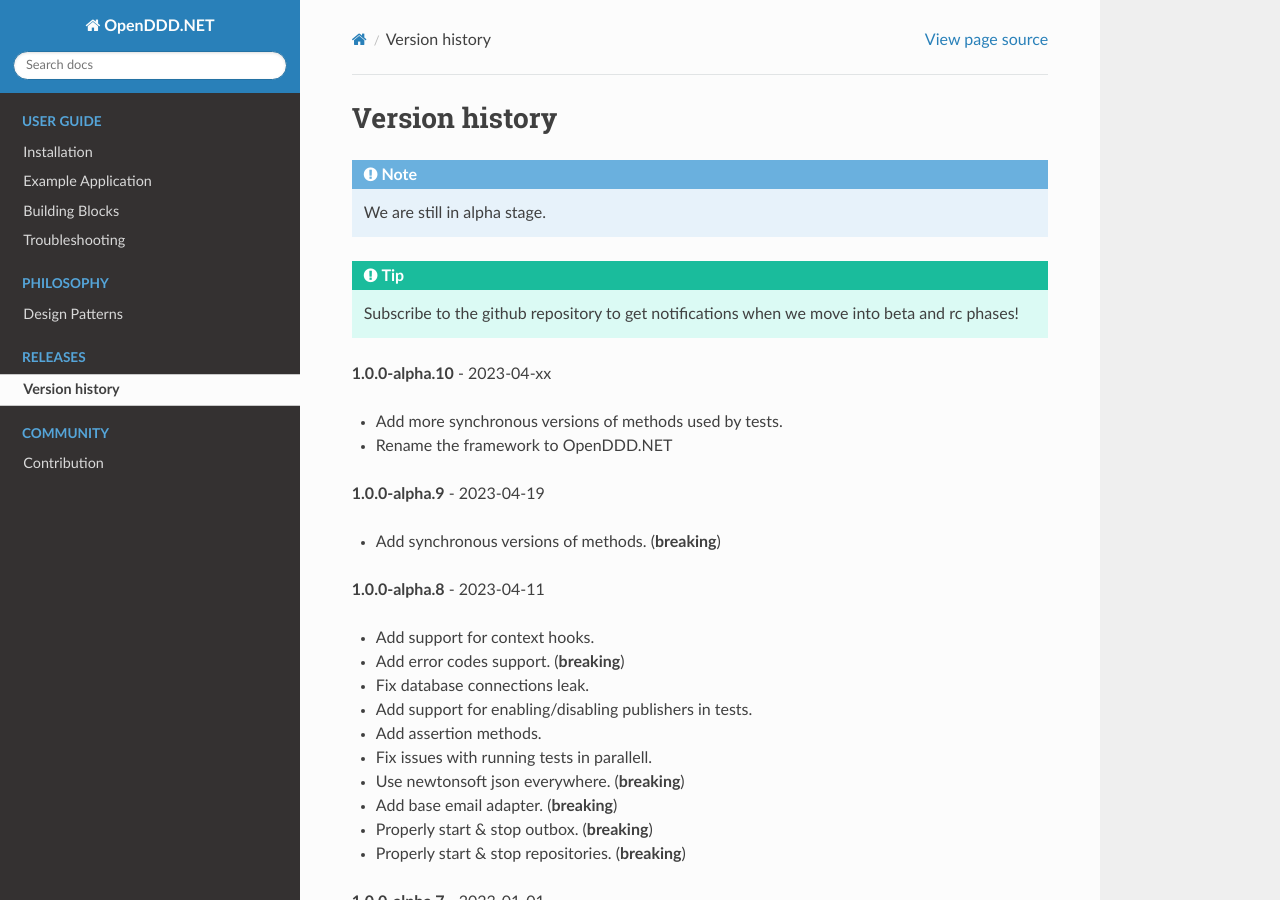
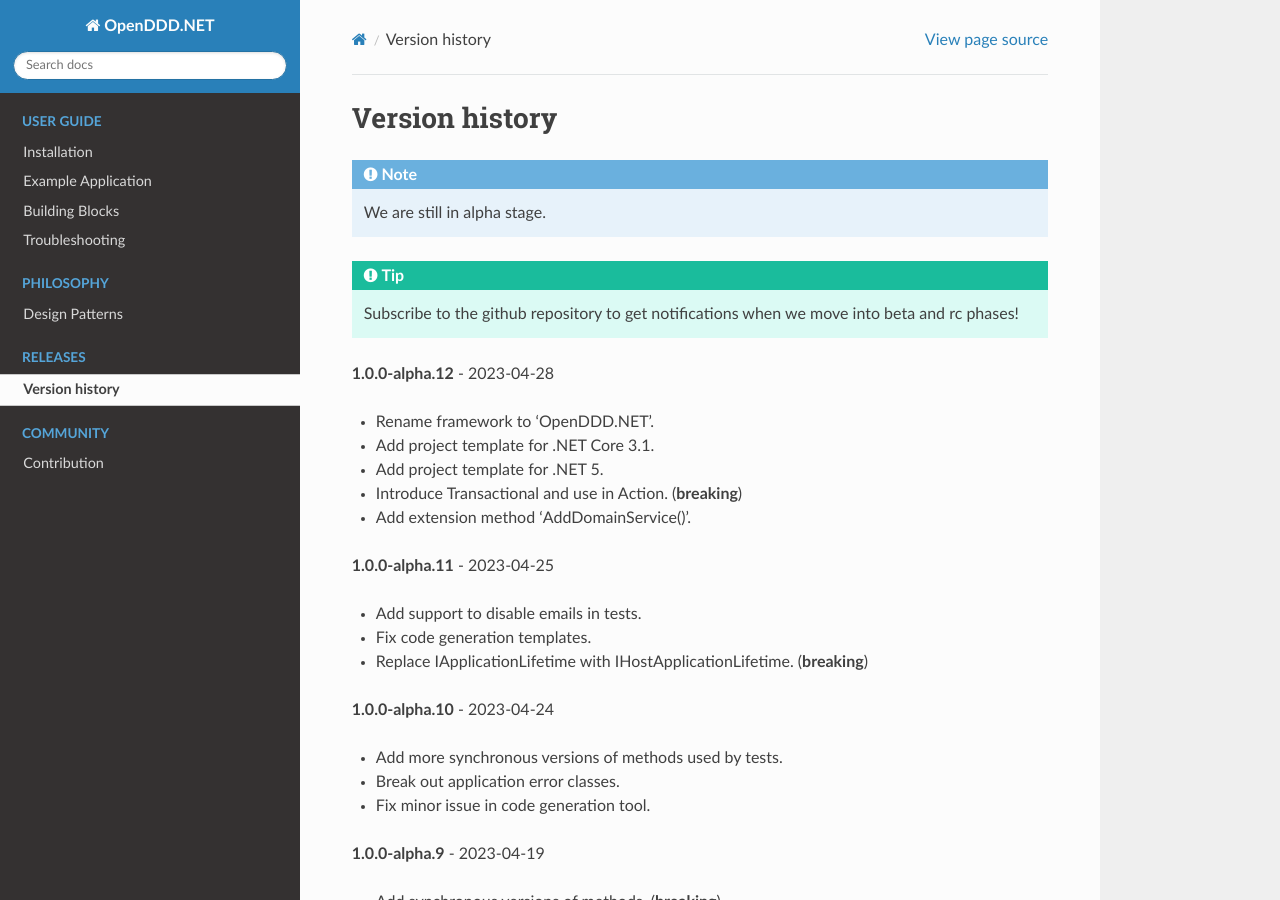
Before and after one commit to runemalm/OpenDDD.NET, a Sphinx documentation site: the page built from docs/versionhistory.rst, in a window 1280 px wide and 900 px high. Built offline with Sphinx 7.4.7 and the Read the Docs theme 2.0.0, drawn with Linux system fonts in a browser that asks for light colours; pages that are not in the unit, such as notebooks, are missing from menus.

Commit message:
Update docs and README a bit.

```diff
--- a/docs/versionhistory.rst
+++ b/docs/versionhistory.rst
@@ -6,10 +6,25 @@
 
 .. tip:: Subscribe to the github repository to get notifications when we move into beta and rc phases!
 
-**1.0.0-alpha.10** - 2023-04-xx
+**1.0.0-alpha.12** - 2023-04-28
+
+- Rename framework to 'OpenDDD.NET'.
+- Add project template for .NET Core 3.1.
+- Add project template for .NET 5.
+- Introduce Transactional and use in Action. (**breaking**)
+- Add extension method 'AddDomainService()'.
+
+**1.0.0-alpha.11** - 2023-04-25
+
+- Add support to disable emails in tests.
+- Fix code generation templates.
+- Replace IApplicationLifetime with IHostApplicationLifetime. (**breaking**)
+
+**1.0.0-alpha.10** - 2023-04-24
 
 - Add more synchronous versions of methods used by tests.
-- Rename the framework to OpenDDD.NET
+- Break out application error classes.
+- Fix minor issue in code generation tool.
 
 **1.0.0-alpha.9** - 2023-04-19
 
```
Also changed, not shown: README.md (+1 -0 lines).
